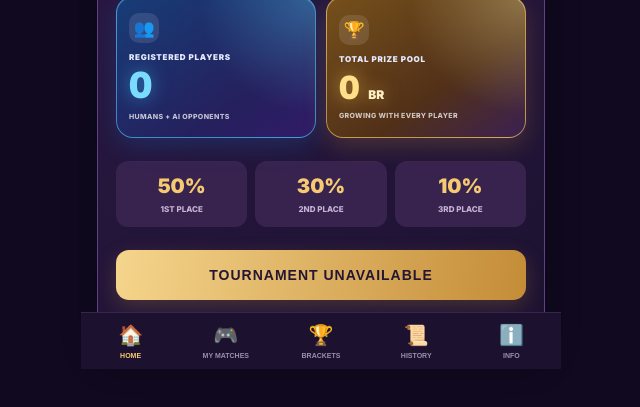
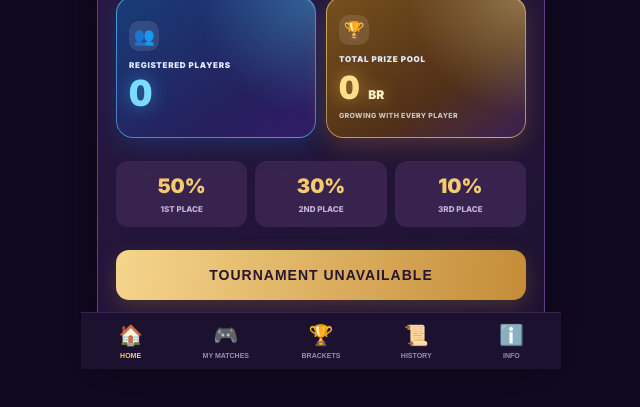
Before and after one commit to edeler901-coder/Mytourname, a website: page public/index.html in a window 1280 px wide. Shown: the part 431-838 px from the top of the page, without its empty margins (319-959 px from the left). Drawn offline with Linux system fonts and the light colour scheme; no server answers.

Commit message:
Show one combined registered player count

```diff
--- a/public/index.html
+++ b/public/index.html
@@ -58,7 +58,6 @@
           <div class="live-stat-icon">👥</div>
           <span class="live-stat-label">REGISTERED PLAYERS</span>
           <strong id="players">0</strong>
-          <small id="playerBreakdown">HUMANS + AI OPPONENTS</small>
         </div>
         <div class="live-stat-pool">
           <div class="live-stat-icon">🏆</div>
```
